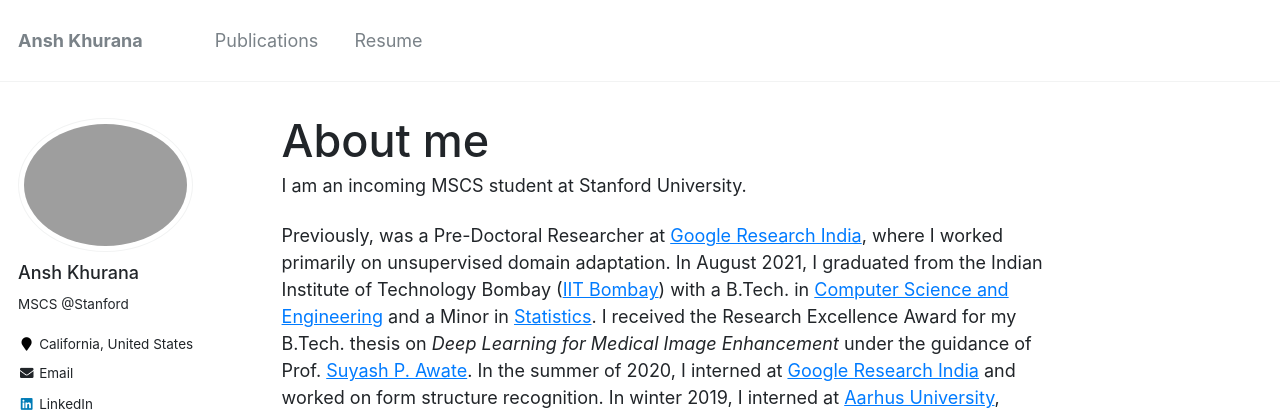
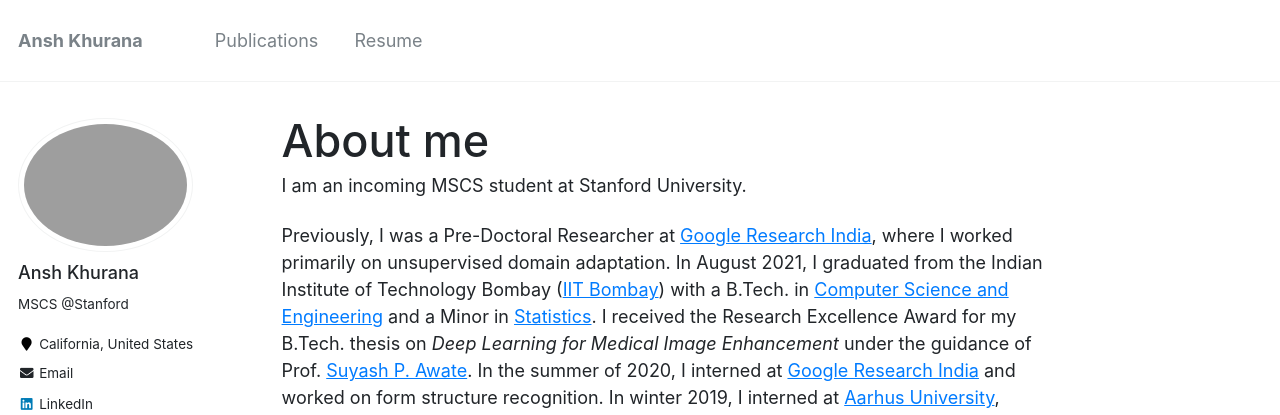
Before and after one commit to AnshKhurana/anshkhurana.github.io, a Jekyll site: the page built from _pages/about.md, in a window 1280 px wide and 1133 px high. Shown: the top 415 px of the window. Built offline with Jekyll 4.4.1, drawn with Linux system fonts in a browser that asks for light colours.

Commit message:
fixed typo.

```diff
--- a/_pages/about.md
+++ b/_pages/about.md
@@ -12,7 +12,7 @@
 
 
 <!-- In particular, I am interested in building robust and generalisable Computer Vision models for healthcare applications. -->
-Previously, was a Pre-Doctoral Researcher at [Google Research India](https://research.google/teams/india-research-lab/), where I worked primarily on unsupervised domain adaptation. In August 2021, I graduated from the Indian Institute of Technology Bombay ([IIT Bombay](https://www.iitb.ac.in/)) with a B.Tech. in [Computer Science and Engineering](https://www.cse.iitb.ac.in/) and a Minor in [Statistics](http://www.math.iitb.ac.in/Academics/minor.php). I received the Research Excellence Award for my B.Tech. thesis on *Deep Learning for Medical Image Enhancement* under the guidance of Prof. [Suyash P. Awate](https://www.cse.iitb.ac.in/~suyash/). In the summer of 2020, I interned at [Google Research India](https://research.google/teams/india-research-lab/) and worked on form structure recognition. In winter 2019, I interned at [Aarhus University](https://international.au.dk/), Denmark and worked with Prof. [Panagiotis Karras](https://cs.au.dk/~karras/) on devising a model for content-aware influence maximization in social networks. In the summer of 2019, I interned at the [National University of Singapore](https://www.nus.edu.sg/), where I worked on utilizing user input effectively for interactive image segmentation with Prof. [Angela Yao](https://www.comp.nus.edu.sg/cs/people/ayao/).
+Previously, I was a Pre-Doctoral Researcher at [Google Research India](https://research.google/teams/india-research-lab/), where I worked primarily on unsupervised domain adaptation. In August 2021, I graduated from the Indian Institute of Technology Bombay ([IIT Bombay](https://www.iitb.ac.in/)) with a B.Tech. in [Computer Science and Engineering](https://www.cse.iitb.ac.in/) and a Minor in [Statistics](http://www.math.iitb.ac.in/Academics/minor.php). I received the Research Excellence Award for my B.Tech. thesis on *Deep Learning for Medical Image Enhancement* under the guidance of Prof. [Suyash P. Awate](https://www.cse.iitb.ac.in/~suyash/). In the summer of 2020, I interned at [Google Research India](https://research.google/teams/india-research-lab/) and worked on form structure recognition. In winter 2019, I interned at [Aarhus University](https://international.au.dk/), Denmark and worked with Prof. [Panagiotis Karras](https://cs.au.dk/~karras/) on devising a model for content-aware influence maximization in social networks. In the summer of 2019, I interned at the [National University of Singapore](https://www.nus.edu.sg/), where I worked on utilizing user input effectively for interactive image segmentation with Prof. [Angela Yao](https://www.comp.nus.edu.sg/cs/people/ayao/).
 
 <!-- Resume: [link](https://anshkhurana.github.io/resume.pdf)
 Email: [anshkhurana@google.com](mailto:anshkhurana@google.com) -->
```
